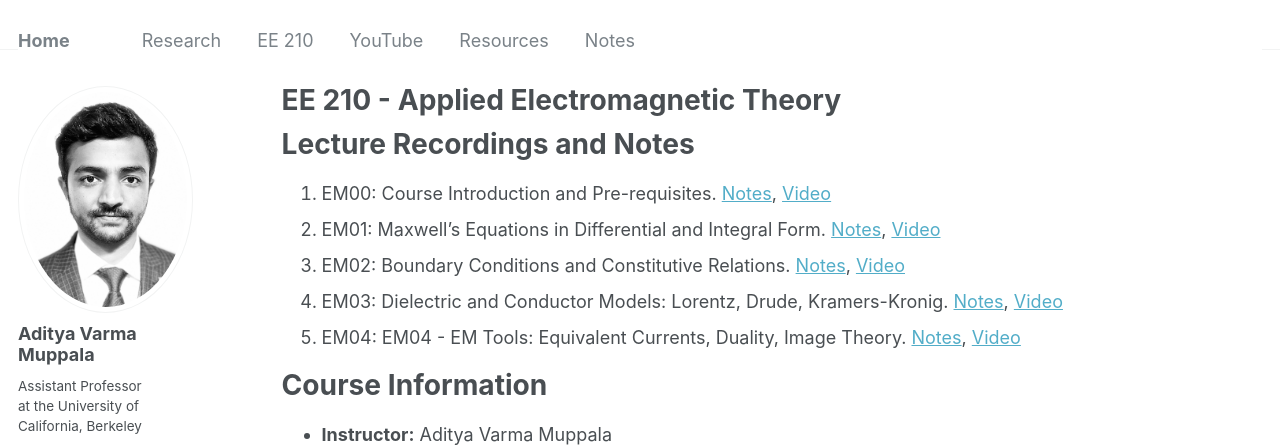
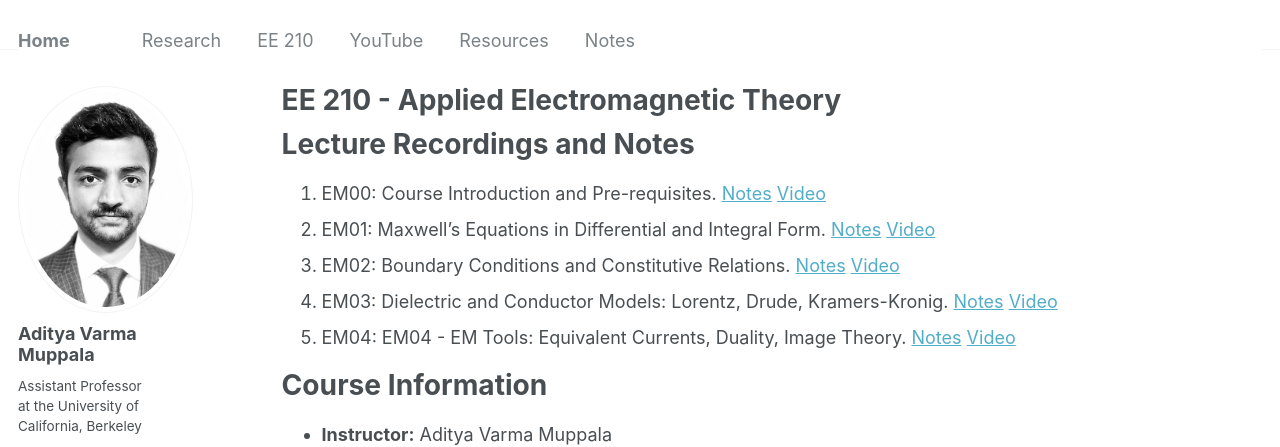
Before and after one commit to AdityaMuppala/adityamuppala.github.io, a Jekyll site: the page built from _pages/teaching210.md, in a window 1280 px wide and 900 px high. Shown: the top 447 px of the window. Built offline with Jekyll 4.4.1, drawn with Linux system fonts in a browser that asks for light colours; some web fonts are replaced.

```diff
--- a/_pages/teaching210.md
+++ b/_pages/teaching210.md
@@ -7,11 +7,11 @@ permalink: /teaching210/
 
 # Lecture Recordings and Notes
 
-0. EM00: Course Introduction and Pre-requisites. [Notes](https://adityamuppala.github.io/assets/Notes_EE210/EE210_Supplementary_Notes.pdf), [Video](https://youtu.be/St917qVTUJo)
-1. EM01: Maxwell's Equations in Differential and Integral Form. [Notes](https://adityamuppala.github.io/assets/Notes_EE210/EM01.pdf), [Video](https://youtu.be/WmTQY7kPQe0)
-2. EM02: Boundary Conditions and Constitutive Relations. [Notes](https://adityamuppala.github.io/assets/Notes_EE210/EM02.pdf), [Video](https://youtu.be/UDKxtX8xlu0)
-3. EM03: Dielectric and Conductor Models: Lorentz, Drude, Kramers-Kronig. [Notes](https://adityamuppala.github.io/assets/Notes_EE210/EM03_Dielectric_Models.pdf), [Video](https://youtu.be/xBA-2vhAPTw)
-4. EM04: EM04 - EM Tools: Equivalent Currents, Duality, Image Theory. [Notes](https://adityamuppala.github.io/assets/Notes_EE210/EM04_EM_Tools.pdf), [Video](https://youtu.be/7GRSXoy0UEs)
+0. EM00: Course Introduction and Pre-requisites. [Notes](https://adityamuppala.github.io/assets/Notes_EE210/EE210_Supplementary_Notes.pdf) [Video](https://youtu.be/St917qVTUJo)
+1. EM01: Maxwell's Equations in Differential and Integral Form. [Notes](https://adityamuppala.github.io/assets/Notes_EE210/EM01.pdf) [Video](https://youtu.be/WmTQY7kPQe0)
+2. EM02: Boundary Conditions and Constitutive Relations. [Notes](https://adityamuppala.github.io/assets/Notes_EE210/EM02.pdf) [Video](https://youtu.be/UDKxtX8xlu0)
+3. EM03: Dielectric and Conductor Models: Lorentz, Drude, Kramers-Kronig. [Notes](https://adityamuppala.github.io/assets/Notes_EE210/EM03_Dielectric_Models.pdf) [Video](https://youtu.be/xBA-2vhAPTw)
+4. EM04: EM04 - EM Tools: Equivalent Currents, Duality, Image Theory. [Notes](https://adityamuppala.github.io/assets/Notes_EE210/EM04_EM_Tools.pdf) [Video](https://youtu.be/7GRSXoy0UEs)
 
 
 # Course Information
```
